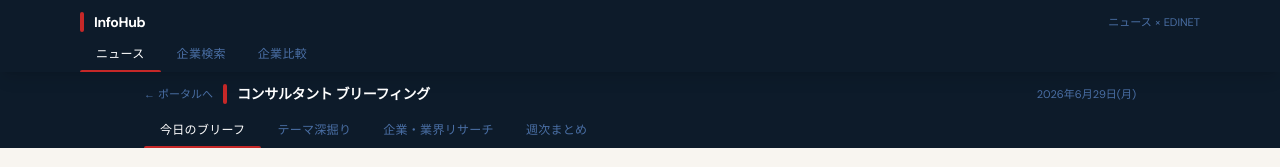
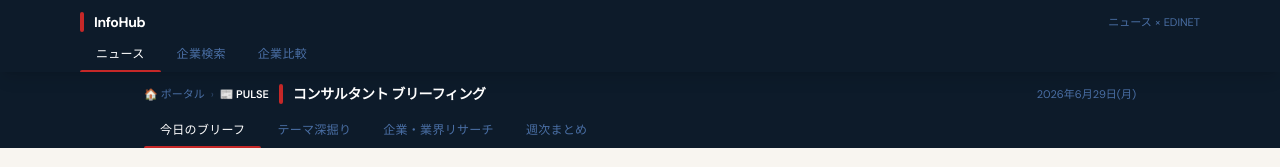
Before and after one commit to woodstockv999/study, a Next.js app: page / in a window 1280 px wide. Shown: the top 167 px of the page. Built offline with nearby package versions, Linux system fonts and the light colour scheme.

Commit message:
auto: update app/page.tsx

```diff
--- a/app/page.tsx
+++ b/app/page.tsx
@@ -178,12 +178,13 @@ export default function Home() {
         {/* ロゴ行 */}
         <div className="max-w-5xl mx-auto px-4 pt-3 pb-2 flex items-center justify-between">
           <div className="flex items-center gap-2.5">
-            <a
-              href="/"
-              className="shrink-0 text-2xs text-navy-muted transition-colors hover:text-white/80"
-            >
-              ← ポータルへ
-            </a>
+            <div className="flex items-center gap-1.5 shrink-0 text-2xs">
+              <a href="/" className="text-navy-muted transition-colors hover:text-white/80" title="アプリ一覧へ戻る">
+                🏠 ポータル
+              </a>
+              <span className="text-navy-muted/50">›</span>
+              <span className="text-white font-semibold">📰 PULSE</span>
+            </div>
             <span className="w-1 h-5 bg-accent rounded-sm block" />
             <h1 className="text-sm font-bold text-white tracking-tight">
               コンサルタント ブリーフィング
```
